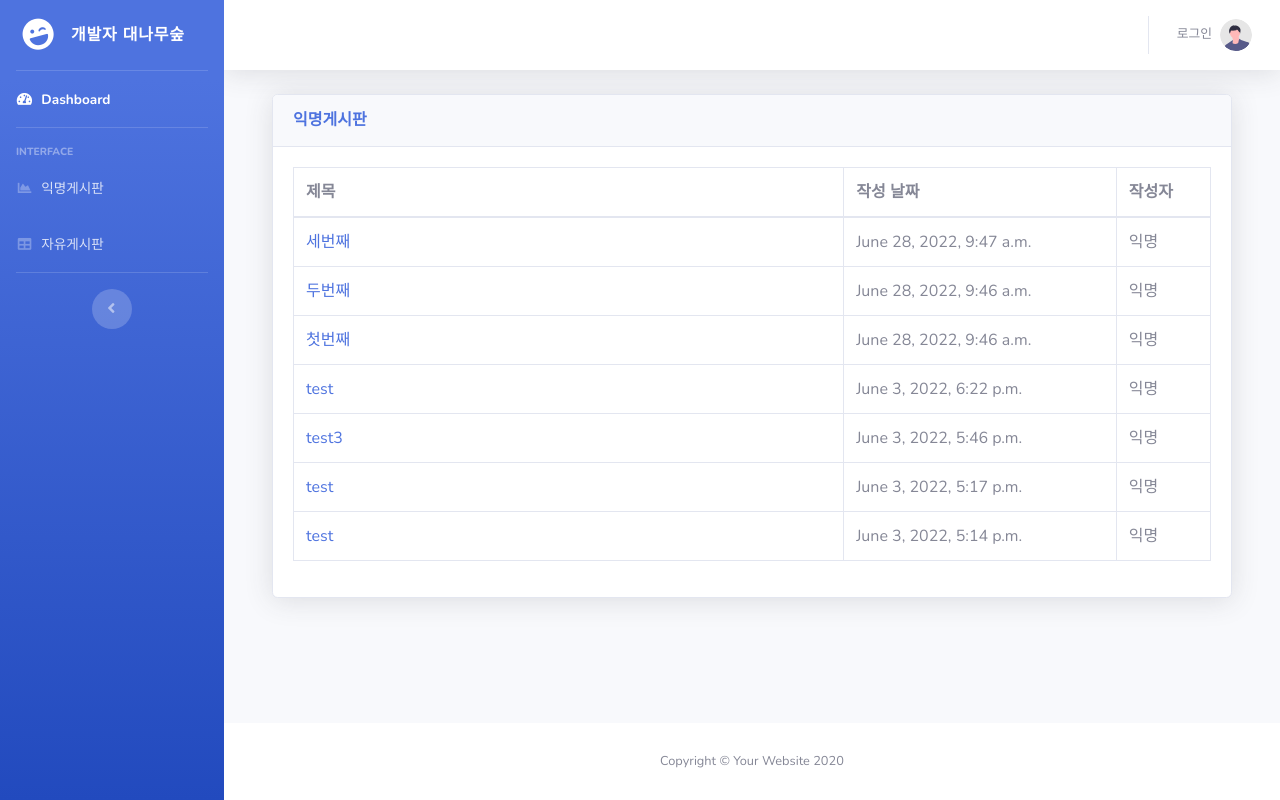
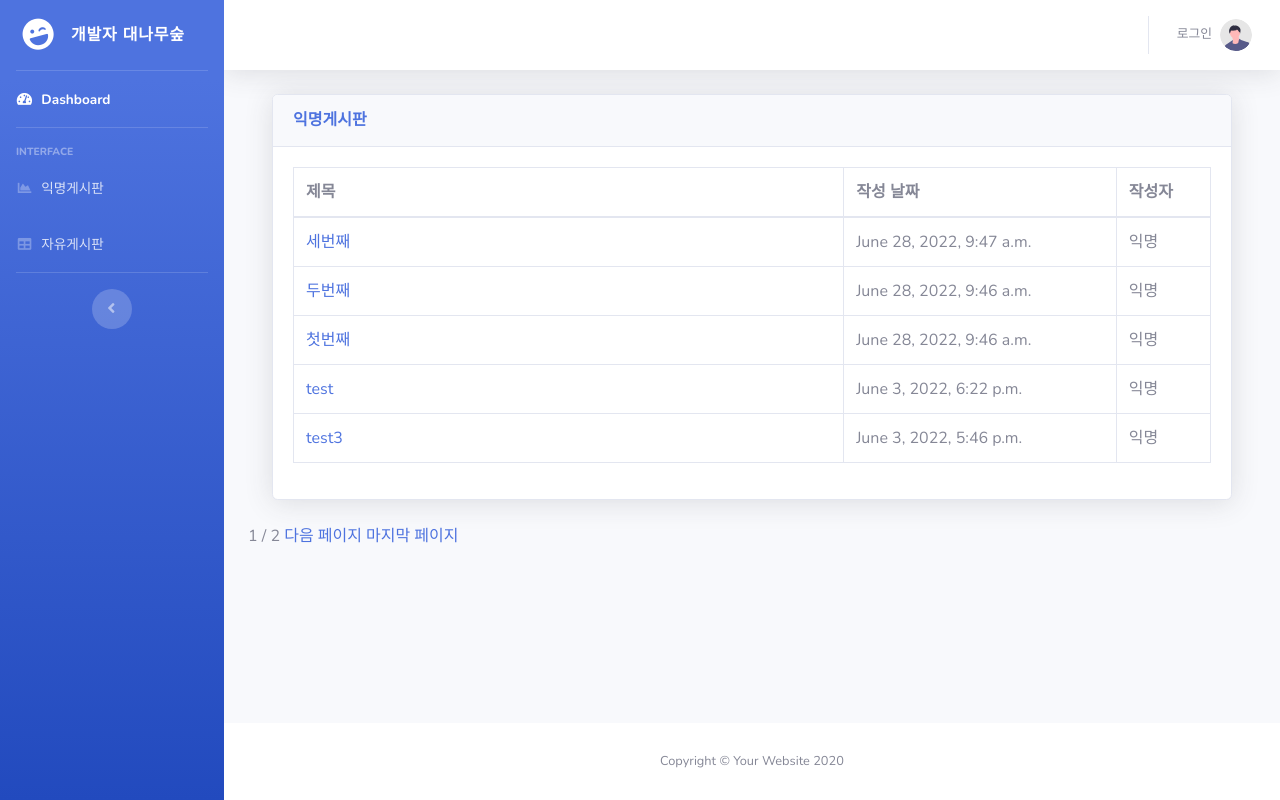
Before and after one commit to jae-hun-e/Programmer_Community, a Django app: page / in a window 1280 px wide. Run offline with Django 4.2, Linux system fonts and the light colour scheme; data comes from the database, SQL or seed files in the repository; both versions use the stored data as it was after the commit; some libraries are stand-ins or nearby versions.

Commit message:
pagination 구현

```diff
--- a/snsapp/templates/index.html
+++ b/snsapp/templates/index.html
@@ -43,4 +43,19 @@
     <span class="text">글쓰기</span>
 </a>
 {% endif %}
+<!--페이지네이션-->
+{% if posts.has_previous %}
+<a href="?page=1">첫 페이지</a>
+<a href="?page={{ posts.previous_page_number }}">이전 페이지</a>
+{% endif %}
+
+<span>{{ posts.number }}</span>
+<span>/</span>
+<span>{{ posts.paginator.num_pages }}</span>
+
+{% if posts.has_next %}
+<a href="?page={{ posts.next_page_number }}">다음 페이지</a>
+<a href="?page={{ posts.paginator.num_pages }}">마지막 페이지</a>
+{% endif %}
+
 {% endblock %}
--- a/snsapp/views.py
+++ b/snsapp/views.py
@@ -1,11 +1,15 @@
 from django.shortcuts import render, redirect,get_object_or_404
 from .forms import PostForm, CommentForm, FreePostForm, FreeCommentForm
 from .forms import Post, FreePost
+from django.core.paginator import Paginator
 
 
 def home(req):
     # posts = Post.objects.all()
     posts = Post.objects.filter().order_by('-date')
+    paginator = Paginator(posts, 5)  # 몇개씩 보여 줄 것인지
+    pagnum = req.GET.get('page')
+    posts = paginator.get_page(pagnum)
     return render(req, 'index.html', {'posts': posts})
 
 
@@ -68,5 +72,6 @@ def new_freecomment(request, post_id):
     if filled_form.is_valid():
         finished_form = filled_form.save(commit=False)
         finished_form.post = get_object_or_404(FreePost, pk=post_id)
+        finished_form.author = request.user
         finished_form.save()
     return redirect('freedetail', post_id)
```
Also changed, not shown: db.sqlite3.
